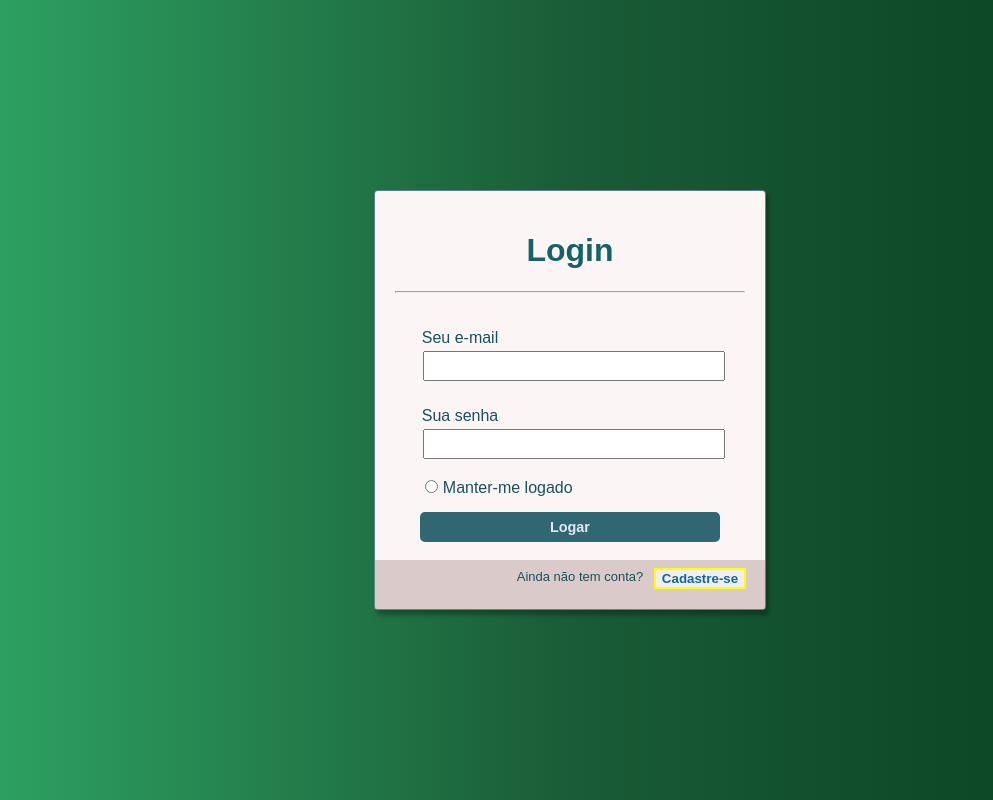
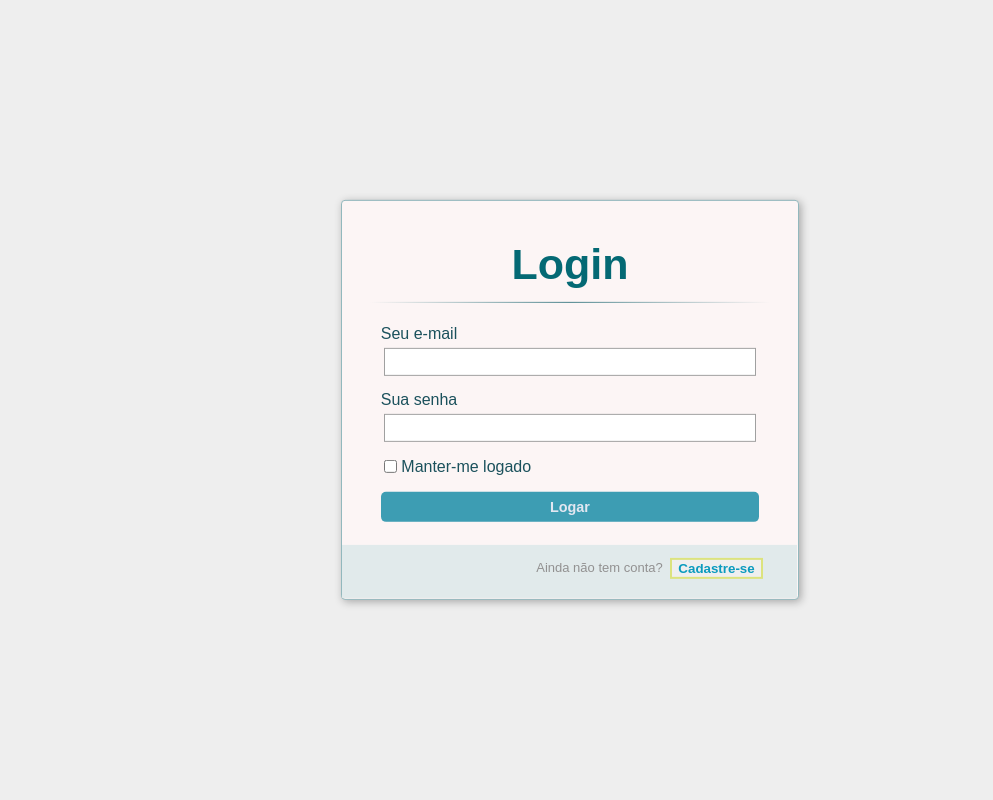
Before and after one commit to filipe5018/HTML_e_CSS, a plain HTML site: page atividades/form.html in a window 1280 px wide. Shown: the whole page, without its empty margins (70-1063 px from the left). Drawn offline with Linux system fonts and the light colour scheme.

Commit message:
end project login

```diff
--- a/atividades/form.html
+++ b/atividades/form.html
@@ -19,7 +19,7 @@
             <input type="password" id="senha" name="senha" required class="input"><br><br>
         </main>
 
-        <input type="radio" id="genero1" name="genero" value="masculino" required>
+        <input type="checkbox" id="genero1" name="genero" value="masculino" required class="input1">
         <label class="manter">Manter-me logado</label>
 
         <input type="submit" value="Logar" class="botao">
--- a/atividades/style.css
+++ b/atividades/style.css
@@ -1,13 +1,24 @@
 @charset "UTF-8";
 
 h1 {
-    color: rgb(21, 98, 104);
+    color: #046974;
     text-align: center;
-    padding: -12px;
+    height: 23px;
+    font-size: 43px;
+    position: relative;
+    top: -10px;
+}
+
+hr {
+  width: 400px;
+  height: 1.7px;
+  border: none;
+  background-image: linear-gradient(to right, transparent, #48828a 50%, transparent);
+
 }
 
 body {
-    background: linear-gradient(to right, #2fa866, #1a5c37, #063d1e);
+    background: #EEEEEE;
 }
 
 .login-container {
@@ -20,10 +31,10 @@ body {
     left: 50%;
     transform: translate(-50%,-50%);
     padding: 20px;
-    border:0.5px solid rgba(29, 90, 102, 0.719);
+    border: 1.5px solid #92B8BD;
     border-radius: 4px;
-    box-shadow: 3px 5px 4px rgba(0, 0, 0, 0.301);
-    width: 350px;
+    box-shadow: 2px 2px 8px rgba(0, 0, 0, 0.301);
+    width: 416px;
     }
 
 main {
@@ -34,58 +45,67 @@ main {
 
 main > label {
     position: relative;
-    top: 18px;
-    right: 100px;
+    top: 4px;
+    right: 141px;
 }
 
 main > input {
     position: relative;
-    bottom: -16px;
-    right: -14px;
-    margin: 6px;
-    width: 22em;
+    bottom: -8px;
+    right: -10px;
+    margin: 1px;
+    width: 27.5em;
     height: 1.8em;
+    border: 1px solid rgba(20, 20, 20, 0.404);
+}
+
+.input1 {
+    position: relative;
+    top: -6px;
 }
 
 .manter {
-    margin: 72px;
+    margin: 113px;
     position: relative;
-    left: -75px;
+    left: -116px;
+    top: -7px;
  }
 
 .botao {
-    background-color: rgba(30, 91, 104, 0.918);
+    background-color:#3D9DB3 ;
     color: rgb(226, 231, 241);
     font-weight: bold;
     font-size: 0.9em;
     border: none;
     border-radius: 5px;
     padding: 7px;
-    width: 300px;
+    width: 378px;
     position: relative;
-    bottom: -15px;
+    bottom: -9px;
 }
 
 .botao1 {
-    border: 2px solid yellow;
+    border: 2px solid #DCE37E;
     font-weight: bolder;
-    color: rgb(16, 101, 170);
+    color: #0B9BBE;
     position: relative;
-    left: 130px;
-    top: -20px;
+    left: 147px;
+    top: -15px;
 }
 
 footer {
-    background-color: rgba(201, 181, 181, 0.658);
+    background-color: #E1EAEB;
     position: relative;
-    bottom: -20px;
+    bottom: -19px;
     left: -20px;
-    width: 390px;
+    width: 455px;
+    height: 53px;
 }
 
 footer > p {
+    color: #929191;
     font-size: 13px;
     position: relative;
-    top: 9px;
-    left: 10px;
+    top: 15px;
+    left: 30px;
 }
```
